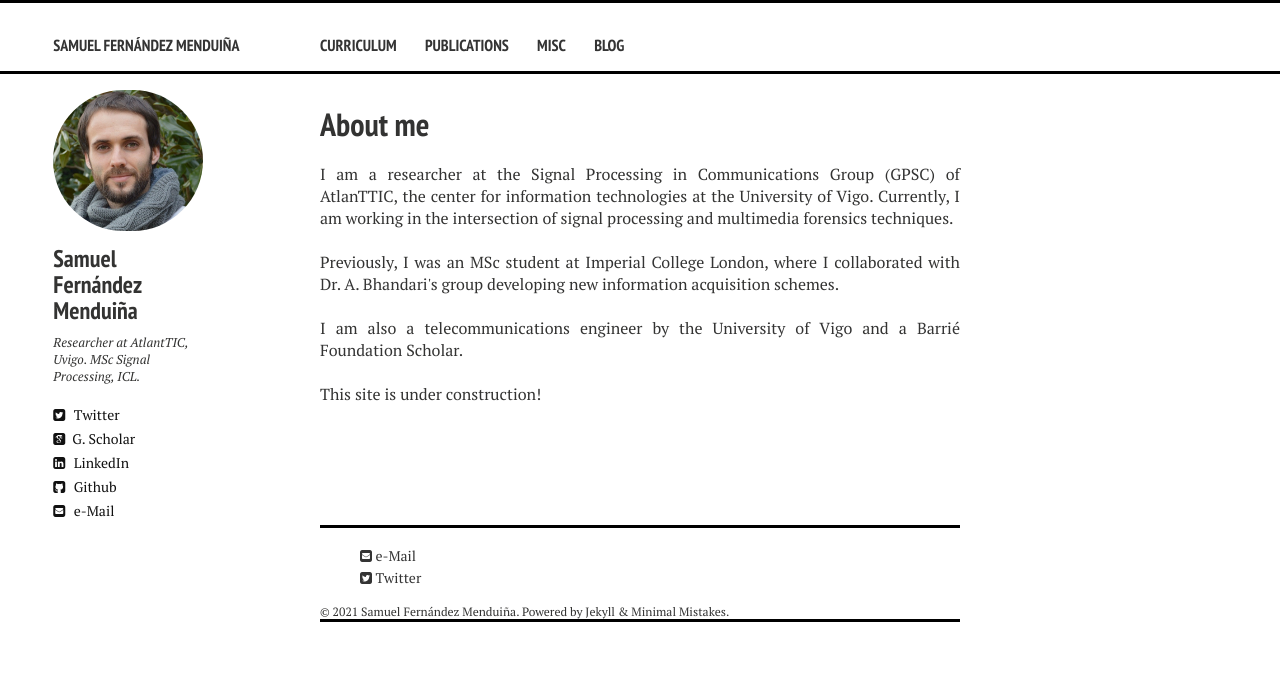
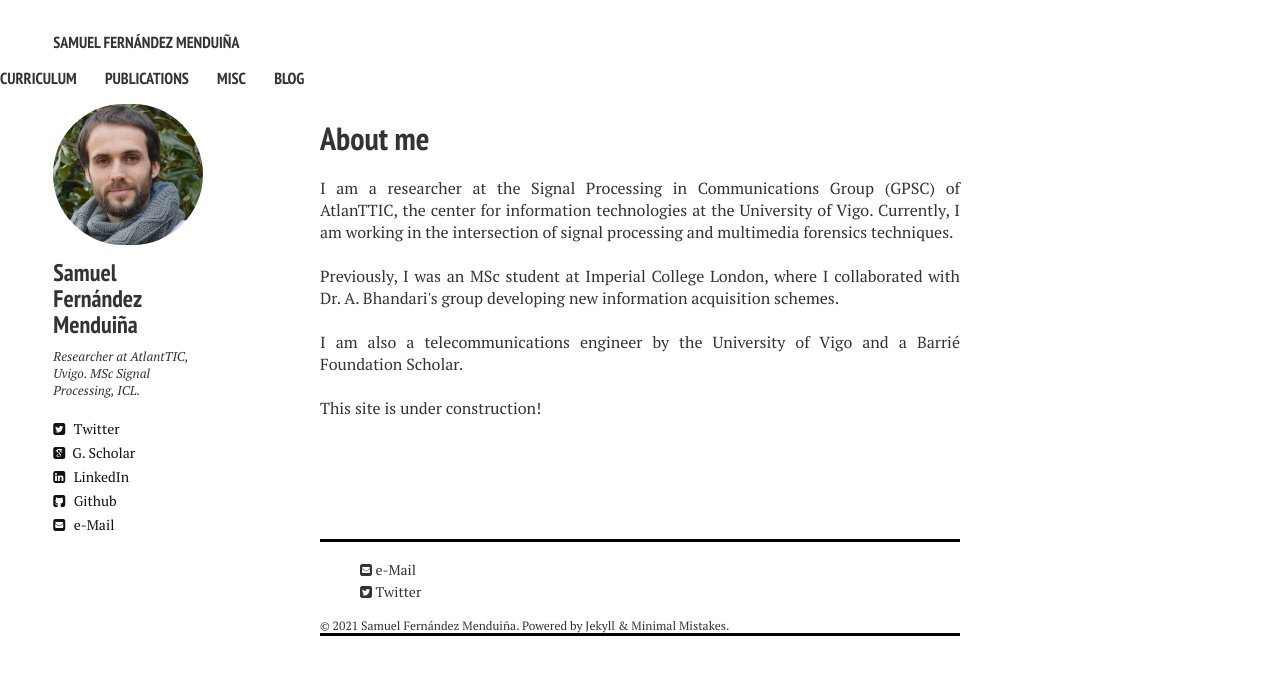
Before and after one commit to sf219/sfweb, a Jekyll site: the page built from index.md, in a window 1280 px wide. Shown: the top 675 px of the page. Built offline with Jekyll 4.4.1, drawn with Linux system fonts in a browser that asks for light colours; nearby versions of some CDN libraries.

Commit message:
Update _navigation.html

```diff
--- a/_includes/_navigation.html
+++ b/_includes/_navigation.html
@@ -11,11 +11,11 @@
 </head>
 </style>
     <body>
-<div id = "div1" class="navigation-wrapper">
+<div  class="navigation-wrapper">
 	<div class="site-name">
 		<a href="{{ site.url }}">{{ site.title }}</a>
 	</div><!-- /.site-name -->
-	<div class="top-navigation">
+	<div id = "div1" class="top-navigation">
 		<nav role="navigation" id="site-nav" class="nav">
 		    <ul>
 		        {% for link in site.links %}
```
